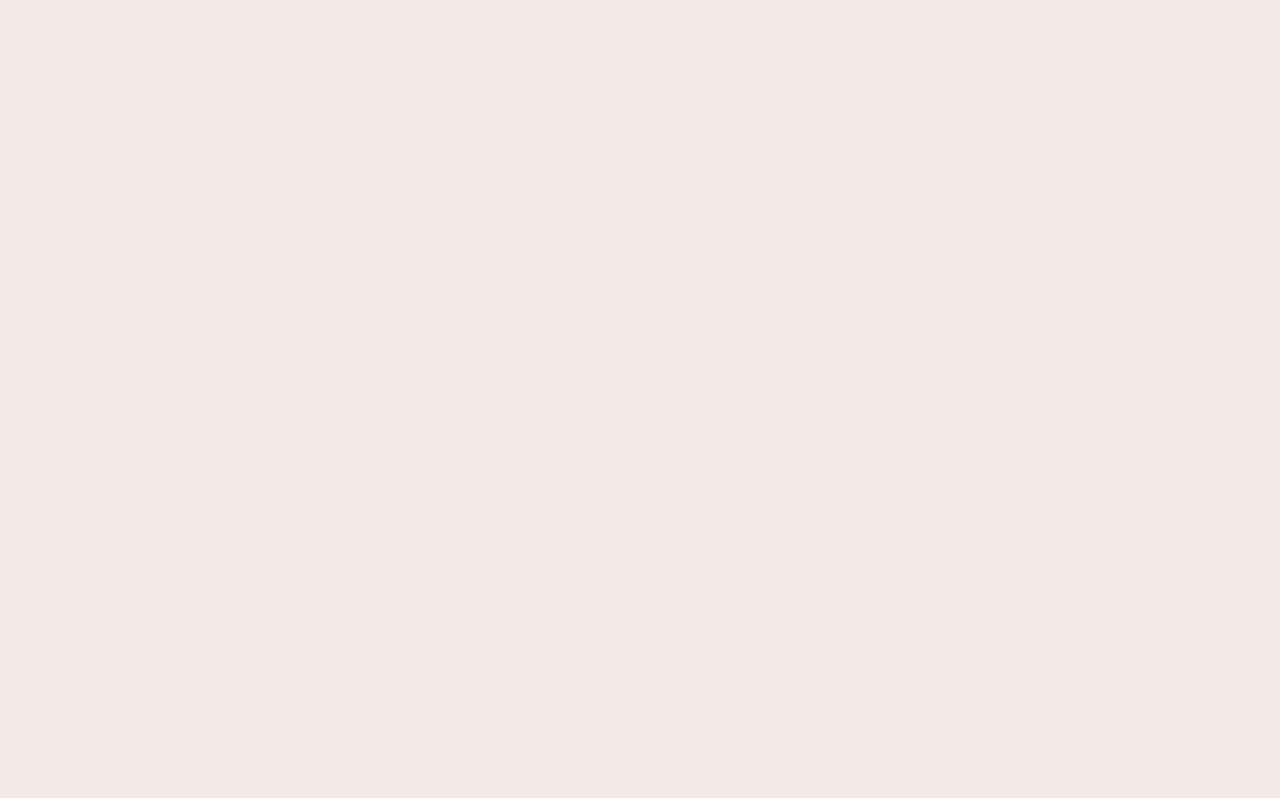
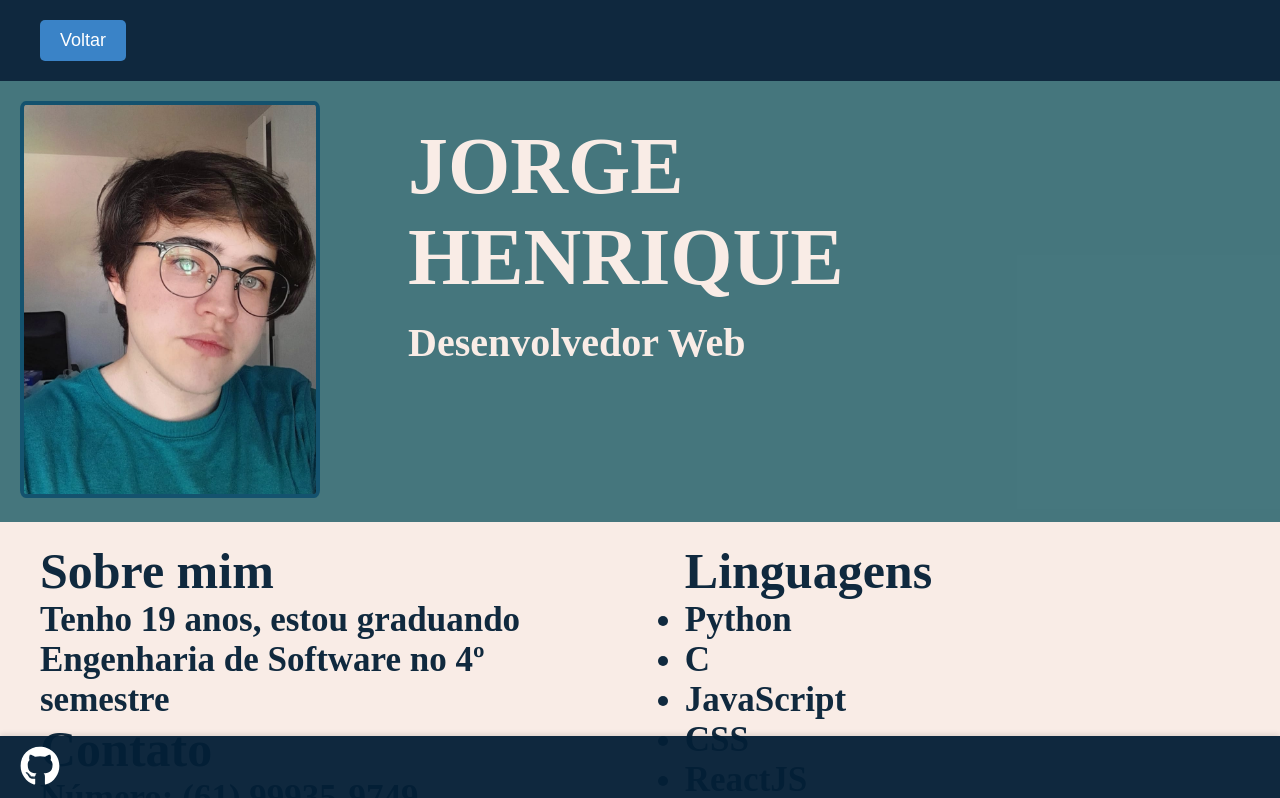
Before and after one commit to clara-ribeiro/eps-mds-2024.2, a React (Create React App) app in the folder sentinelas-membros/: page /jorge in a window 1280 px wide. Before the commit this address had no page. Shown: the top 798 px of the page. Built offline with nearby package versions, Linux system fonts and the light colour scheme; a web font is replaced by a local one.

Commit message:
Projeto finalizado

```diff
--- a/sentinelas-membros/src/App.js
+++ b/sentinelas-membros/src/App.js
@@ -3,6 +3,7 @@ import { BrowserRouter as Router, Routes, Route } from "react-router-dom";
 import Home from "./pages/Home";
 import ClaraRibeiro from "./pages/ClaraRibeiro";
 import RodrigoAmaral from "./pages/RodrigoAmaral/profile";
+import AboutMe from "./pages/JorgeHenrique/";
 
 function App() {
   return (
@@ -11,6 +12,7 @@ function App() {
         <Route path="/" element={<Home />} />
         <Route path="/clara" element={<ClaraRibeiro />} />
         <Route path="/rodrigo" element={<RodrigoAmaral />} />
+        <Route path="/jorge" element={<AboutMe />} />
       </Routes>
     </Router>
   );
--- /dev/null
+++ b/sentinelas-membros/src/pages/JorgeHenrique/components/body.css
@@ -0,0 +1,70 @@
+body{
+    padding-bottom: 20px;
+}
+.areaperfil {
+    display: flex;                /* Ativa o layout flexível */
+    flex-direction: row;          /* Organiza os itens em uma linha (padrão) */
+    align-items: flex-start;      /* Alinha os itens no topo da seção */
+    justify-content: flex-start;  /* Garante que os itens comecem do lado esquerdo */
+    width: 100%;
+    background-color: #1d5d66d0;  /* Cor de fundo da faixa */
+    padding: 20px;
+
+}
+
+.perfil {
+    width: 300px;                 /* Largura da foto */
+    border-radius: 2%;            /* Arredonda as bordas da foto de perfil */
+    border: 4px solid #14526e;    /* Adiciona uma borda */
+    margin-right: 40px;           /* Espaçamento à direita da foto */
+}
+
+.texto {
+    margin-top: 20px;
+    display: flex;
+    flex-direction: column;       /* Organiza o texto em coluna (um abaixo do outro) */
+    justify-content: flex-start;  /* Alinha o texto ao topo */
+
+}
+
+.conteudo {
+    display: flex;
+    flex-direction: row;
+    color: #041f36f3;
+    justify-content: space-between;
+    padding: 20px;
+    font-family: 'Times New Roman', Times, serif;
+    font-size: 35px;
+    font-weight: bold;
+}
+
+.esquerda, .direita {
+    width: 48%; /* Define a largura de cada coluna como 48% */
+}
+
+.conteudo li{
+    margin-left: 20px;
+}
+
+.conteudo h2{
+    font-size: 50px;
+    margin-left: 20px;
+}
+
+
+.conteudo p{
+    margin-left: 20px;
+}
+
+.areaperfil h1 {
+    color: #F9ECE6;
+    font-size: 80px;
+    margin-bottom: 20px; /* Diminui a distância entre h1 e h2 */
+}
+
+.areaperfil h2 {
+    color: #F9ECE6;
+    font-size: 40px;
+    line-height: 1;  /* Controla o espaçamento vertical entre o texto da mesma linha */
+    margin-top: 0;   /* Remove o espaçamento superior do h2 */
+}
--- /dev/null
+++ b/sentinelas-membros/src/pages/JorgeHenrique/components/body.jsx
@@ -0,0 +1,53 @@
+import FotoPerfil from '../FotoPerfil.jpeg';
+import './body.css';
+
+function Body() {
+    return (
+        <>
+            <div className='areaperfil'>
+                <div className='fotoperfil'>
+                    <img
+                        className="perfil"
+                        src={FotoPerfil}
+                        alt="Jorge Henrique"
+                    />
+                </div>
+                <div className="texto">
+                    <h1>JORGE <br />HENRIQUE</h1>
+                    <h2>Desenvolvedor Web</h2>
+                </div>
+            </div>
+            <body>
+                <div className='conteudo'>
+                    <div className='esquerda'>
+                        <h2>Sobre mim</h2>
+                        <p> Tenho 19 anos, estou graduando <br />Engenharia de Software no 4º semestre</p>
+                        <h2>Contato</h2>
+                        <p>Número: (61) 99935-9749</p>
+                        <p>Email: jorgehenriquelessaoliveira@gmail.com</p>
+                        <p>Discord: sirjorgito</p>
+                    </div>
+
+                    <div className='direita'>
+                        <h2>Linguagens</h2>
+                        <ul>
+                            <li>Python</li>
+                            <li>C</li>
+                            <li>JavaScript</li>
+                            <li>CSS</li>
+                            <li>ReactJS</li>
+                        </ul>
+                        <h2>Experiências</h2>
+                        <ul>
+                            <li>Monitoria em APC</li>
+                            <li>Curso de inglês</li>
+                        </ul>
+                    </div>
+                </div>
+            </body>
+
+        </>
+    );
+}
+
+export default Body;
--- /dev/null
+++ b/sentinelas-membros/src/pages/JorgeHenrique/components/footer.css
@@ -0,0 +1,22 @@
+.footer {
+    position: fixed;
+    bottom: 0;
+    width: 100%;
+    background-color: #041f36f3;
+    color: white;
+    padding: 10px 20px;  /* Adiciona um pouco de espaçamento horizontal */
+    font-family: Arial, sans-serif;
+    display: flex;
+    justify-content: space-between;  /* Coloca o ícone à esquerda e o texto à direita */
+    align-items: center;
+    box-shadow: 0 -2px 5px rgba(0, 0, 0, 0.1);
+}
+
+.footer-icon {
+    color: white;
+    text-decoration: none;
+}
+
+.footer-icon:hover {
+    color: #3498db;  /* Cor do ícone ao passar o mouse */
+}
--- /dev/null
+++ b/sentinelas-membros/src/pages/JorgeHenrique/components/footer.jsx
@@ -0,0 +1,21 @@
+import React from 'react';
+import { FaGithub } from 'react-icons/fa';
+import './footer.css';
+
+function Footer() {
+    return (
+        <footer className="footer">
+            <a
+                href="https://github.com/SirJorgito"
+                target="_blank"
+                rel="noopener noreferrer"
+                className="footer-icon"
+            >
+                <FaGithub size={40} />  {/* Define o tamanho do ícone */}
+            </a>
+
+        </footer>
+    );
+}
+
+export default Footer;
--- /dev/null
+++ b/sentinelas-membros/src/pages/JorgeHenrique/components/header.css
@@ -0,0 +1,22 @@
+.header {
+    width: 100%;
+    background-color: #041f36f3; /* Cor de fundo do header */
+    padding: 20px;
+    font-family: Arial, sans-serif;
+    display: flex;
+    align-items: center;
+}
+
+.back-button {
+    color: white;
+    text-decoration: none;
+    font-size: 18px;
+    padding: 10px 20px;
+    background-color: #3a83c7;
+    border-radius: 5px;
+    margin-left: 20px;
+}
+
+.back-button:hover {
+    background-color: #37b499; /* Cor do botão ao passar o mouse */
+}
--- /dev/null
+++ b/sentinelas-membros/src/pages/JorgeHenrique/components/header.jsx
@@ -0,0 +1,15 @@
+import React from 'react';
+import { Link } from 'react-router-dom';  // Importa o Link para navegação
+import './header.css';
+
+function Header() {
+    return (
+        <header className="header">
+            <Link to="/" className="back-button">
+                Voltar
+            </Link>
+        </header>
+    );
+}
+
+export default Header;
--- /dev/null
+++ b/sentinelas-membros/src/pages/JorgeHenrique/index.css
@@ -0,0 +1,4 @@
+body {
+    background-color: #F9ECE6;
+    margin: 0;
+  }
--- /dev/null
+++ b/sentinelas-membros/src/pages/JorgeHenrique/index.jsx
@@ -0,0 +1,20 @@
+import React from 'react';
+import './index.css';
+import Body from './components/body.jsx'
+import Header from './components/header.jsx'
+import Footer from './components/footer.jsx'
+
+//import { FaGithub } from 'react-icons/fa';
+
+function AboutMe () {
+  return(
+    <>
+    <Header></Header>
+    <Body></Body>
+    <Footer></Footer>
+    </>
+  );
+
+}
+
+export default AboutMe;
```
Also changed, not shown: sentinelas-membros/src/pages/JorgeHenrique/FotoPerfil.jpeg (added), 1 other file (tests, documents, lock files or other folders).
